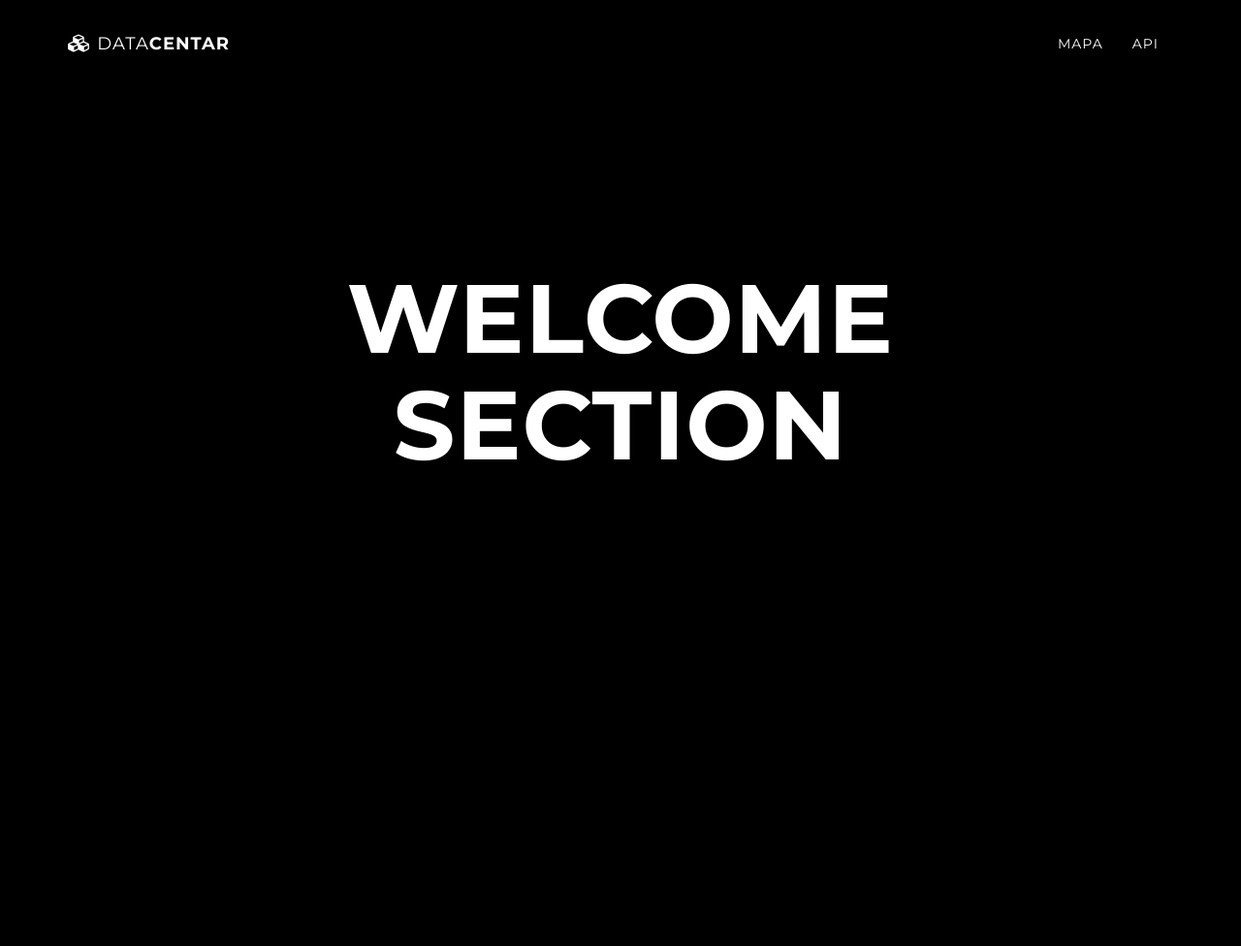
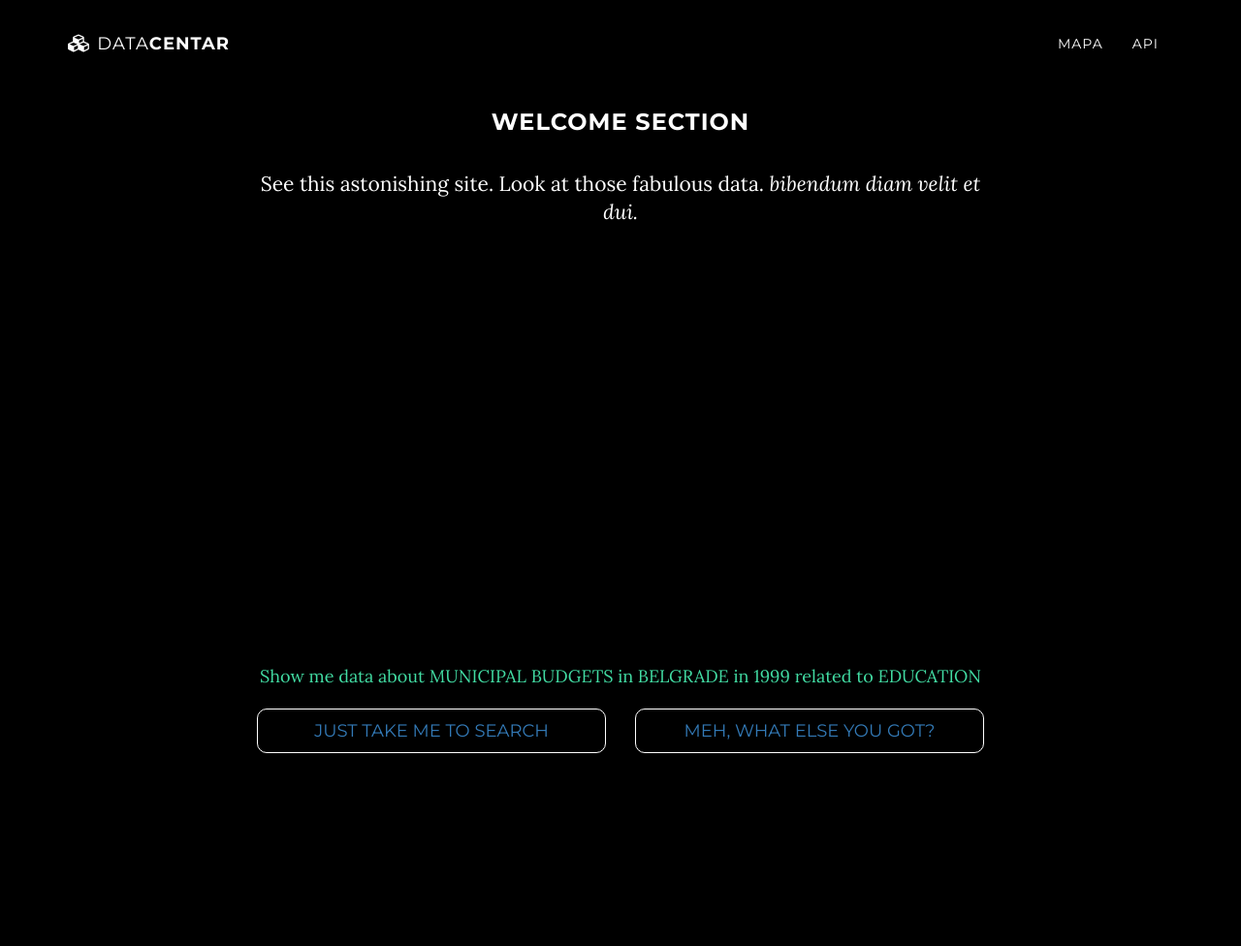
Before and after one commit to crtarsorg/data-centar, a Flask app: page / in a window 1280 px wide. Shown: the top 976 px of the page at 97% size. Run offline with Flask 2, Linux system fonts and the light colour scheme; some libraries are stand-ins or nearby versions.

Commit message:
landing page - welcome part https://trello.com/c/IwSE7bvC

```diff
--- a/app/templates/mod_landing_page/index.html
+++ b/app/templates/mod_landing_page/index.html
@@ -5,18 +5,124 @@
     background: url({{ url_for('static', filename='img/intro-bg-%s.jpg'%bg_id)}}) no-repeat bottom center scroll;
 } */
 
-section{
-    height: 100vh;
-    }
+section{ height: 100vh; }
+.intro{padding-top:100px;}
+
+.btn-white-border,.btn-white-border:hover,.btn-white-border:active{
+    border-color: white;
+    border-radius: 10px;
+}
+#searchWithParams{
+    font-size: 18px;
+}
+/* http://embedresponsively.com/ */
+.embed-container {
+    position: relative;
+    padding-bottom: 56.25%;
+    height: 0;
+    overflow: hidden;
+    max-width: 80%;
+    margin: auto;
+}
+
+.embed-container iframe,
+.embed-container object,
+.embed-container embed {
+    position: absolute;
+    top: 0;
+    left: 0;
+    width: 100%;
+    height: 100%;
+}
+.margin-10{  margin: 10px 0;}
+
 </style>
+
+
+<script>
+
+//https://developers.google.com/youtube/player_parameters?hl=en
+
+  var tag = document.createElement('script');
+    tag.src = "https://www.youtube.com/player_api";
+
+  var firstScriptTag = document.getElementsByTagName('script')[0];
+    firstScriptTag.parentNode.insertBefore(tag, firstScriptTag);
+
+  var player;
+
+  function onYouTubePlayerAPIReady() {
+    player = new YT.Player('ytplayerLanding', {
+     /* height: '390',
+      width: '640',*/
+      videoId: 'k7uuLp5FpJA',
+      playerVars: {
+         'showinfo': 0,
+         /*'controls': 1,*/
+         'autohide':1
+        }
+
+    });
+  }
+
+
+ function favouriteQueries () {
+      var data = [
+          {"url":"./api?data=1","text":"Show me data about MUNICIPAL BUDGETS in BELGRADE in 1999 related to EDUCATION"},
+          {"url":"./api?data=2","text":"Show me data about MUNICIPAL DONATIONS in NIS in 2010 related to PUBLIC TRANSPORTATIONS"},
+          {"url":"./api?data=3","text":"Show me data about MUNICIPAL BUDGETS in NOVI SAD in 2010 related to PUBLIC HEALTH"},
+          {"url":"./api?data=4","text":"Show me data about MUNICIPAL EXPANDITURES in PRIJEPOLJE in 2015 related to PROCUREMENT"},
+          {"url":"./api?data=5","text":"Show me data about REGIONAL INCOMES in CENTRALNA SRBIJA in 2013 "}
+      ];
+      var indx = Math.floor(Math.random()*4);
+
+      return data[indx];
+
+  }
+
+$(function () {
+
+  $("#anotherFavQuery").click(function () {
+
+        var datum = favouriteQueries();
+        $("#searchWithParams").html(datum.text);
+        $("#searchWithParams").parent().attr("href",datum.url);
+    })
+
+
+})
+
+
+</script>
+
 <!-- Intro Header; Welcome section -->
 <header class="intro">
     <div class="intro-body">
         <div class="container">
             <div class="row">
                 <div class="col-md-8 col-md-offset-2">
-                    <h1 class="brand-heading">Welcome section</h1>
+                    <h3>Welcome section</h3>
+                     <p class="text-center lead">
+                        See this astonishing site. Look at those fabulous data. <em>bibendum diam velit et dui.</em>
+                    </p>
 
+                    <div class='embed-container'>
+                        <div id="ytplayerLanding"></div>
+                    </div>
+                    <div class="margin-10"><a href="./api/"><span id="searchWithParams">Show me data about MUNICIPAL BUDGETS in BELGRADE in 1999 related to EDUCATION</span></a></div>
+
+                    <div class="row">
+                        <div class="col-md-6 margin-10">
+                            <button type="button" class="btn btn-block btn-lg  btn-link btn-white-border">
+                                Just take me to search
+                            </button>
+                        </div>
+                        <div class="col-md-6 margin-10">
+                            <button id="anotherFavQuery" type="button" class="btn btn-block btn-lg btn-link btn-white-border">
+                                Meh, what else you got?
+                            </button>
+                        </div>
+                    </div>
                 </div>
             </div>
         </div>
```
